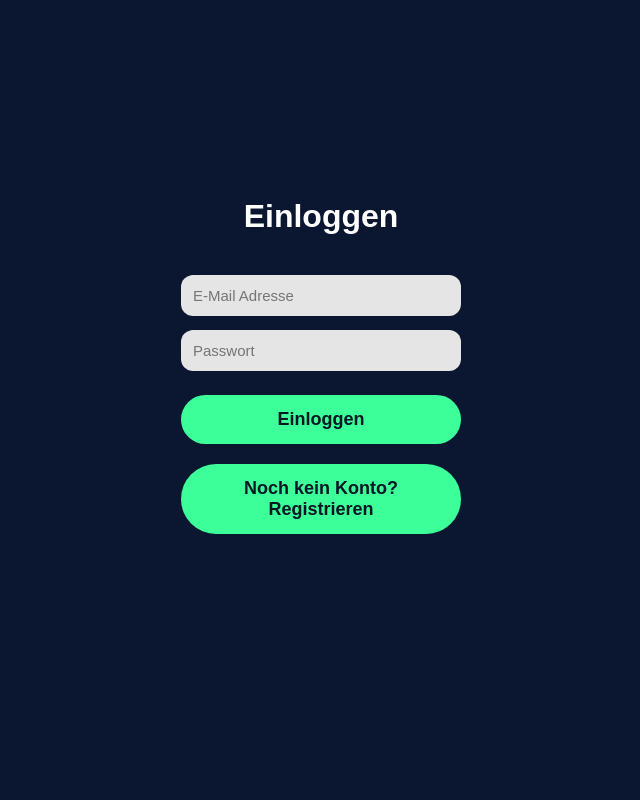
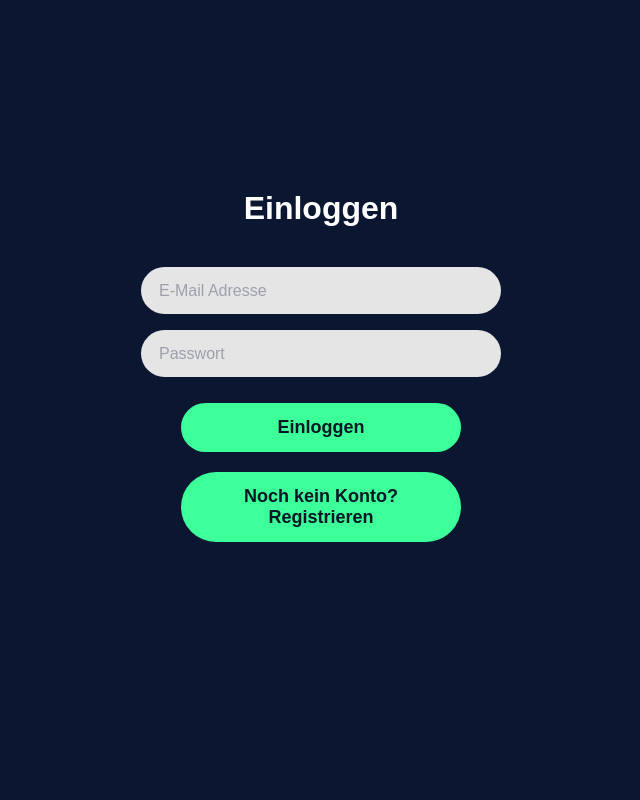
Before and after one commit to mirbaema77/trainer-app, a Flask app: page /login in a window 1280 px wide. Shown: the whole page, without its empty margins (319-959 px from the left). Run offline with Flask 3, Linux system fonts and the light colour scheme.

Commit message:
Update login page

```diff
--- a/templates/base.html
+++ b/templates/base.html
@@ -13,6 +13,9 @@
     <meta name="apple-mobile-web-app-title" content="Trainer App">
 
     <style>
+        html {
+            -webkit-text-size-adjust: 100%;
+        }
         body {
             margin: 0;
             font-family: Arial, sans-serif;
@@ -81,6 +84,29 @@
             box-sizing: border-box;
         }
 
+                /* iOS-friendly styling for login + register only */
+        .auth-form input[type="text"],
+        .auth-form input[type="email"],
+        .auth-form input[type="password"],
+        .auth-form input[type="date"],
+        .auth-form select {
+            width: 100%;
+            max-width: 360px;
+            padding: 14px 18px;
+            border-radius: 999px;
+            border: none;
+            margin-bottom: 16px;
+            background-color: #e5e5e5;
+            font-size: 16px;    /* avoids iPhone zoom / squashed placeholders */
+            line-height: 1.2;
+            box-sizing: border-box;
+        }
+
+        .auth-form input::placeholder {
+            color: #9ca0aa;
+        }
+
+
         .progress {
             display: flex;
             gap: 4px;
--- a/templates/login.html
+++ b/templates/login.html
@@ -8,7 +8,7 @@
         <p style="color: #3cff9a; margin-bottom: 10px;"><strong>{{ message }}</strong></p>
     {% endif %}
 
-    <form method="post">
+    <form method="post" class="auth-form">
         <input type="email" name="email" placeholder="E-Mail Adresse" required>
         <input type="password" name="password" placeholder="Passwort" required>
         <button class="btn" type="submit">Einloggen</button>
--- a/templates/register.html
+++ b/templates/register.html
@@ -8,7 +8,7 @@
         <p style="color: #3cff9a; margin-bottom: 10px;"><strong>{{ message }}</strong></p>
     {% endif %}
 
-    <form method="post">
+    <form method="post" class="auth-form">
         <input type="text" name="name" placeholder="Name Vorname" required>
         <input type="date" name="birthdate" placeholder="Geburtsdatum">
         <select name="gender">
```
